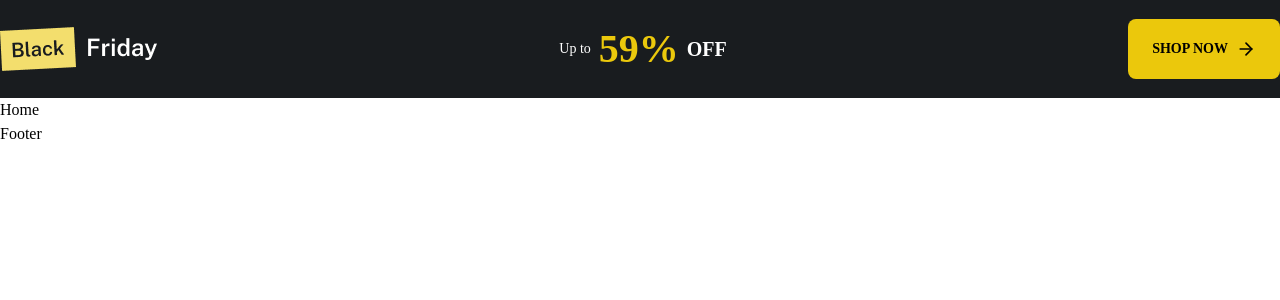
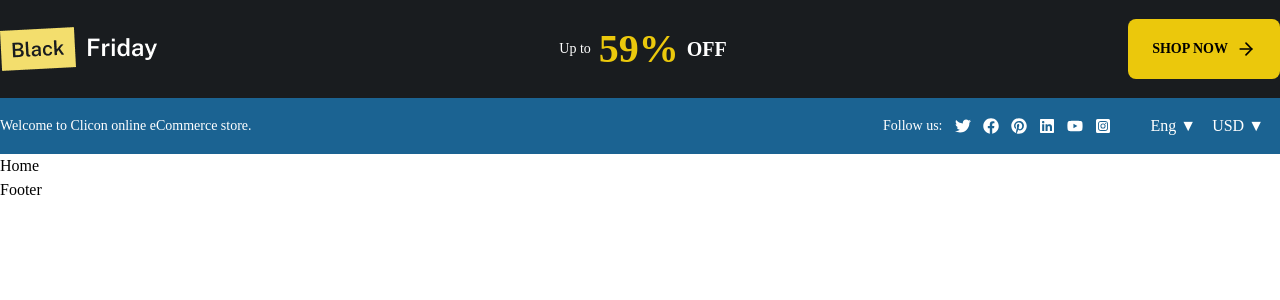
Before and after one commit to Ellham-dev/clicon_eCommerse, a React (Vite) app: page / in a window 1280 px wide. Shown: the top 300 px of the page. Built offline with nearby package versions, Linux system fonts and the light colour scheme.

Commit message:
update headar

```diff
--- a/src/components/Header.jsx
+++ b/src/components/Header.jsx
@@ -1,18 +1,35 @@
 import React from 'react'
 import Popup from './Popup'
+import { FaFacebook, FaInstagramSquare, FaLinkedin, FaPinterest, FaTwitter, FaYoutube } from 'react-icons/fa'
+import LanguageCurrencySelector from './LanguageCurrencySelector'
 
 const Header = () => {
     return (
         <>
-            <section>
+            <header>
                 <Popup />
-                <div className="max-w-[1320px] mx-auto">
-                    {/* Popup_page */}
-                    <div className="">
-
+                <div className="bg-[#1B6392]">
+                    <div className="max-w-[1320px] mx-auto">
+                        <div className="flex items-center justify-between">
+                            <h5 className='text-sm leading-5 text-white'>Welcome to Clicon online eCommerce store. </h5>
+                            <div className="flex items-center gap-x-6">
+                                <div className="flex items-center gap-x-3">
+                                    <span className='text-sm leading-5 text-white'>Follow us:</span>
+                                    <FaTwitter color='white' size={16} />
+                                    <FaFacebook color='white' size={16} />
+                                    <FaPinterest color='white' size={16} />
+                                    <FaLinkedin color='white' size={16} />
+                                    <FaYoutube color='white' size={16} />
+                                    <FaInstagramSquare color='white' size={16} />
+                                </div>
+                                <div className="">
+                                    <LanguageCurrencySelector />
+                                </div>
+                            </div>
+                        </div>
                     </div>
                 </div>
-            </section>
+            </header>
         </>
     )
 }
```
